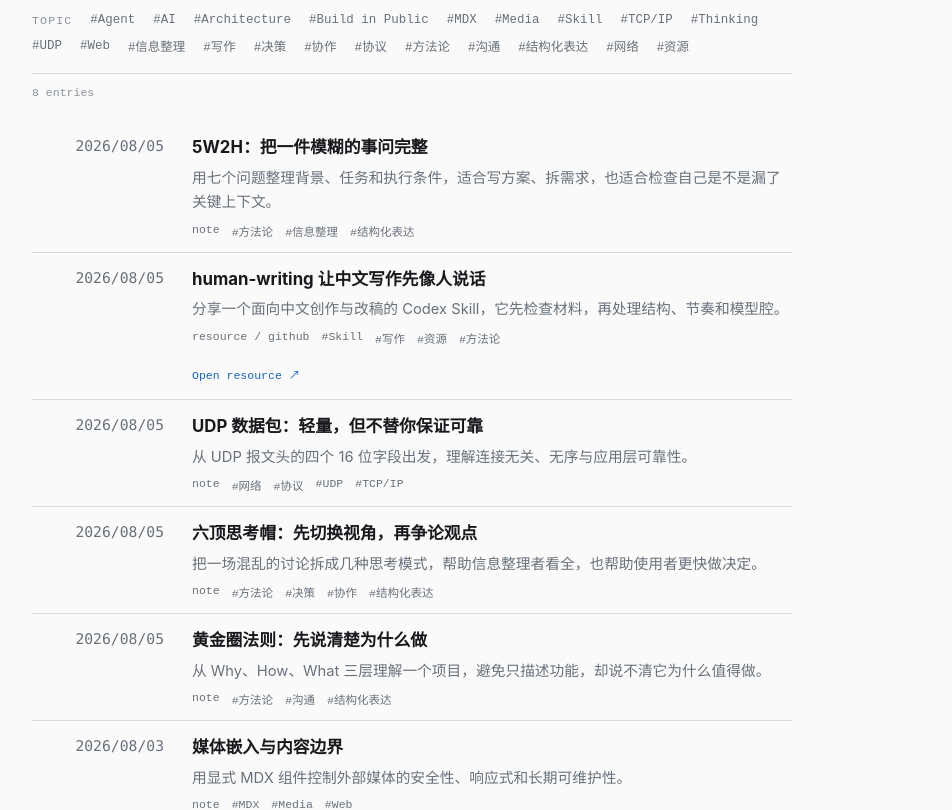
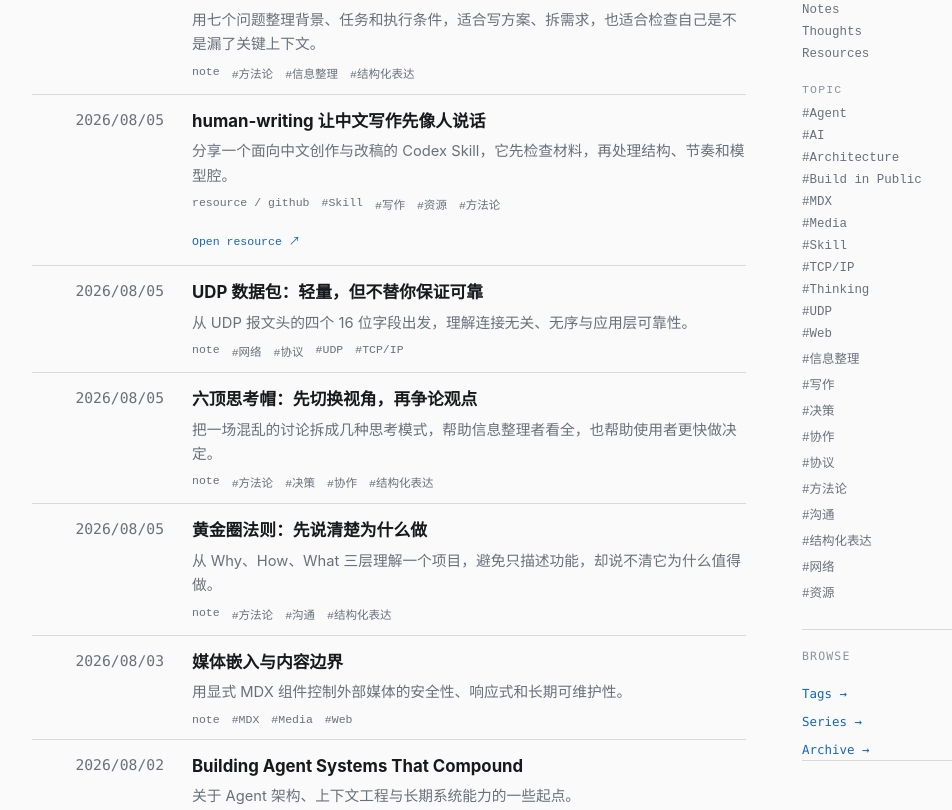
Before and after one commit to wyf0931/scottwang-site, a Next.js app: page /content in a window 1280 px wide. Shown: the part 369-1179 px from the top of the page, without its empty margins (128-1080 px from the left). Built offline with nearby package versions, Linux system fonts and the light colour scheme; no server answers.

Commit message:
style: move blog filters to sidebar

```diff
--- a/src/app/content/page.tsx
+++ b/src/app/content/page.tsx
@@ -1,10 +1,9 @@
 import { ContentFilters } from "@/components/content/ContentFilters";
 import { getAllContent } from "@/lib/content/source";
 import { Suspense } from "react";
-import Link from "next/link";
 
 export const dynamic = "force-static";
 
 export default function ContentPage() {
-  return <section className="collection-page content-page"><p className="eyebrow accent">/ blog index</p><h1>Blog</h1><p className="lead">文章、笔记、想法和资源都放在这里，按时间倒序保存。</p><div className="taxonomy-links"><Link href="/tags">Browse tags →</Link><Link href="/series">Browse series →</Link><Link href="/archive">View archive →</Link></div><Suspense fallback={<p className="filter-summary">Loading content…</p>}><ContentFilters entries={getAllContent()} /></Suspense></section>;
+  return <section className="collection-page content-page"><p className="eyebrow accent">/ blog index</p><h1>Blog</h1><p className="lead">文章、笔记、想法和资源都放在这里，按时间倒序保存。</p><Suspense fallback={<p className="filter-summary">Loading content…</p>}><ContentFilters entries={getAllContent()} /></Suspense></section>;
 }
--- a/src/app/globals.css
+++ b/src/app/globals.css
@@ -372,6 +372,50 @@ h2 {
   padding: 34px 0;
 }
 
+.content-page.collection-page {
+  max-width: 960px;
+}
+
+.sidebar-label {
+  margin: 0 0 12px;
+  color: var(--faint);
+  font: 0.72rem/1.4 ui-monospace, SFMono-Regular, Menlo, monospace;
+  letter-spacing: 0.1em;
+  text-transform: uppercase;
+}
+
+.content-browse-links {
+  display: grid;
+  margin-top: 28px;
+  padding-top: 18px;
+  border-top: 1px solid var(--border);
+  gap: 9px;
+}
+
+.content-browse-links a {
+  color: var(--accent);
+  font: 0.78rem/1.5 ui-monospace, SFMono-Regular, Menlo, monospace;
+}
+
+.content-browser {
+  margin-top: 34px;
+}
+
+.content-filters {
+  margin: 0 0 18px;
+  padding: 0 0 18px;
+  border-block: 0 1px;
+}
+
+.content-filters .sidebar-label {
+  display: none;
+}
+
+.filter-group,
+.filter-tags {
+  gap: 9px 16px;
+}
+
 .section-heading {
   align-items: center;
   margin-bottom: 10px;
@@ -606,6 +650,70 @@ html[data-theme="dark"] .site-grid {
   }
 }
 
+@media (min-width: 900px) {
+  .content-browser {
+    display: grid;
+    grid-template-columns: minmax(0, 720px) 190px;
+    column-gap: 56px;
+    align-items: start;
+  }
+
+  .content-browser .content-filters {
+    grid-column: 2;
+    grid-row: 1 / span 2;
+    position: sticky;
+    top: 84px;
+    margin: 0;
+    padding: 16px 0 0;
+    border-block: 1px 0;
+  }
+
+  .content-filters .sidebar-label {
+    display: block;
+  }
+
+  .content-browser .filter-summary,
+  .content-browser .content-grid,
+  .content-browser .empty-state {
+    grid-column: 1;
+  }
+
+  .content-browser .filter-summary {
+    margin-top: 0;
+  }
+
+  .content-browser .filter-group,
+  .content-browser .filter-tags {
+    display: grid;
+    gap: 8px;
+  }
+
+  .content-browser .filter-tags {
+    margin-top: 22px;
+  }
+
+  .content-browser .filter-tags > span {
+    margin-bottom: 3px;
+  }
+}
+
+@media (max-width: 899px) {
+  .content-page.collection-page {
+    max-width: 760px;
+  }
+
+  .content-browse-links {
+    display: flex;
+    flex-wrap: wrap;
+    margin-top: 18px;
+    gap: 10px 18px;
+  }
+
+  .content-browse-links .sidebar-label {
+    flex-basis: 100%;
+  }
+}
+
 @media (prefers-reduced-motion: reduce) {
   html { scroll-behavior: auto; }
   *, *::before, *::after { animation-duration: 0.01ms !important; transition-duration: 0.01ms !important; }
--- a/src/components/content/ContentFilters.tsx
+++ b/src/components/content/ContentFilters.tsx
@@ -17,12 +17,14 @@ export function ContentFilters({ entries }: { entries: ContentRecord[] }) {
   const activeKind = filters.some((filter) => filter.value === kind) ? kind : "all";
   const visible = entries.filter((entry) => (activeKind === "all" || entry.kind === activeKind) && (!tag || entry.tags.includes(tag)));
   const tags = [...new Set(entries.flatMap((entry) => entry.tags))].sort((a, b) => a.localeCompare(b));
-  return <>
+  return <div className="content-browser">
     <div className="content-filters" aria-label="Content filters">
+      <p className="sidebar-label">Filter</p>
       <div className="filter-group">{filters.map((filter) => <Link className={activeKind === filter.value ? "filter-link is-active" : "filter-link"} href={filter.value === "all" ? "/content" : `/content?kind=${filter.value}`} key={filter.value}>{filter.label}</Link>)}</div>
       <div className="filter-tags"><span>Topic</span>{tags.map((item) => <Link className={tag === item ? "filter-tag is-active" : "filter-tag"} href={`/content?tag=${encodeURIComponent(item)}`} key={item}>#{item}</Link>)}</div>
+      <div className="content-browse-links"><p className="sidebar-label">Browse</p><Link href="/tags">Tags →</Link><Link href="/series">Series →</Link><Link href="/archive">Archive →</Link></div>
     </div>
     <p className="filter-summary">{visible.length} {visible.length === 1 ? "entry" : "entries"}{tag ? ` · ${tag}` : ""}</p>
     {visible.length ? <div className="content-grid">{visible.map((entry) => <ContentCard key={`${entry.type}-${entry.slug}`} entry={entry} />)}</div> : <p className="empty-state">No content matches this filter yet.</p>}
-  </>;
+  </div>;
 }
```
